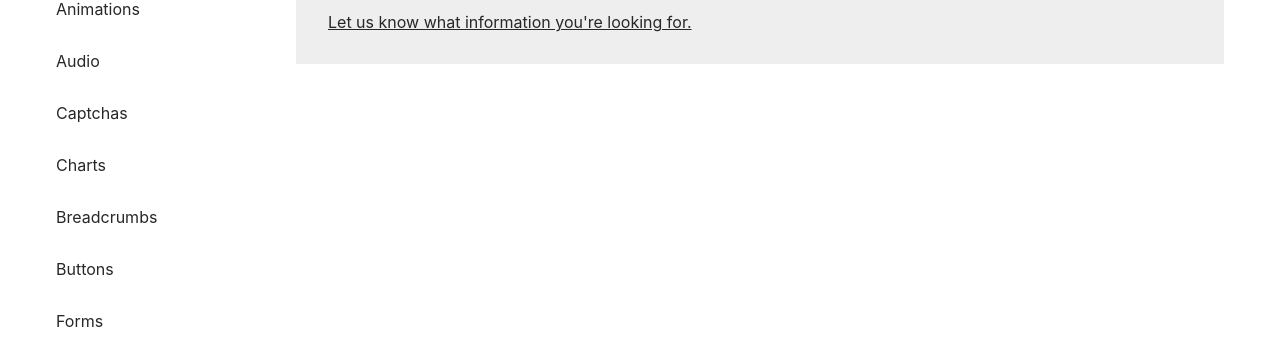
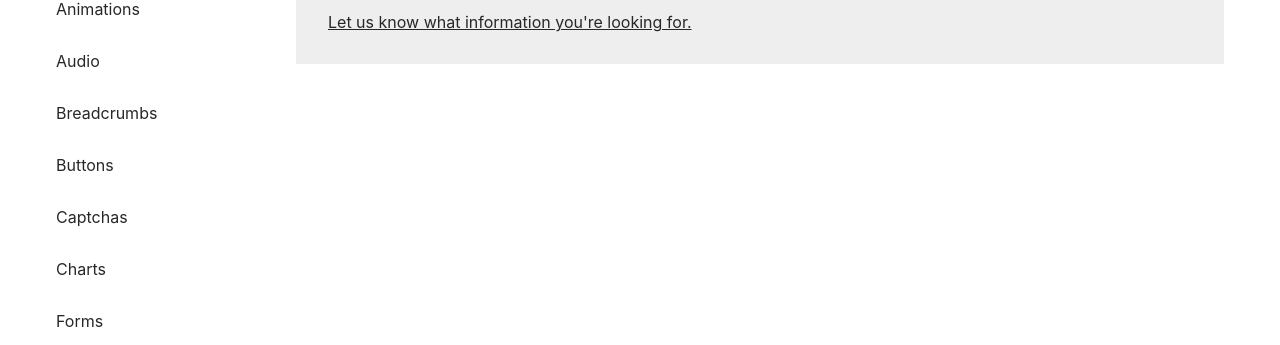
Before and after one commit to wizard0918/AcessibleWebDev, a Next.js app: page /alerts in a window 1280 px wide. Shown: the part 356-701 px from the top of the page. Built offline with nearby package versions, Linux system fonts and the light colour scheme.

Commit message:
[issue111] c section moved after b section
Signed-off-by: huluvu424242 <huluvu424242@gmail.com>

```diff
--- a/data/pages.ts
+++ b/data/pages.ts
@@ -13,6 +13,8 @@ export const pages: IPage[] = [
 		content: "animations",
 	},
 	{ name: "Audio", href: "/audio", content: "audio" },
+	{ name: "Breadcrumbs", href: "/breadcrumbs", content: "breadcrumbs" },
+	{ name: "Buttons", href: "/buttons", content: "buttons" },
 	{
 		name: "Captchas",
 		href: "/captchas",
@@ -23,8 +25,6 @@ export const pages: IPage[] = [
 		href: "/charts",
 		content: "charts",
 	},
-	{ name: "Breadcrumbs", href: "/breadcrumbs", content: "breadcrumbs" },
-	{ name: "Buttons", href: "/buttons", content: "buttons" },
 	{ name: "Forms", href: "/forms", content: "forms" },
 	{ name: "Headings", href: "/headings", content: "headings" },
 	{ name: "Icons", href: "/icons", content: "icons" },
```
